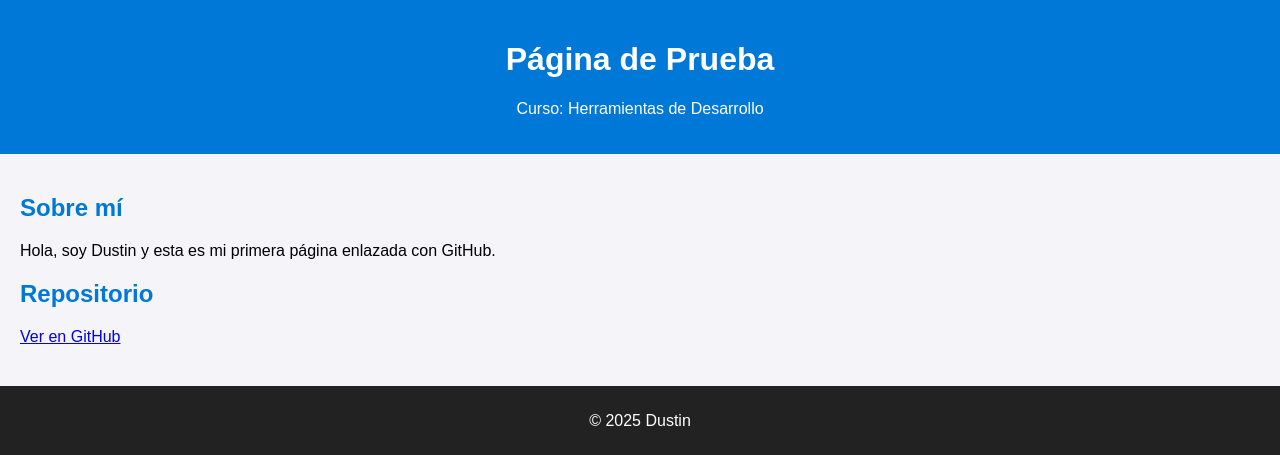
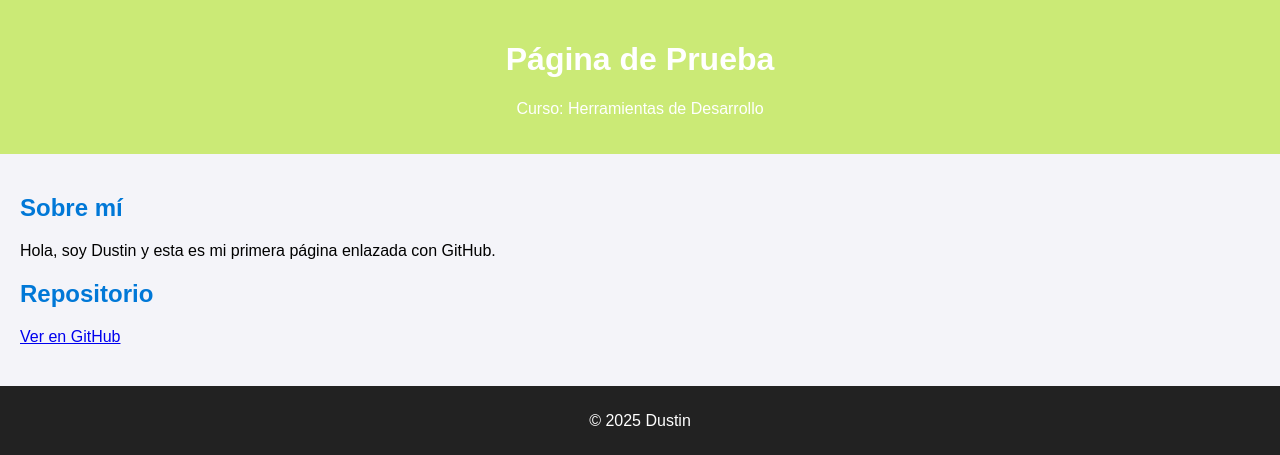
Before and after one commit to Dustin200309/pro, a PHP site: page / in a window 1280 px wide. Shown: the top 455 px of the page. Run offline with PHP 8.4, Linux system fonts and the light colour scheme.

Commit message:
Cambie algo

```diff
--- a/style.css
+++ b/style.css
@@ -6,7 +6,7 @@ body {
 }
 
 header {
-  background: #0078D7;
+  background: #cbea76;
   color: white;
   text-align: center;
   padding: 20px;
```
